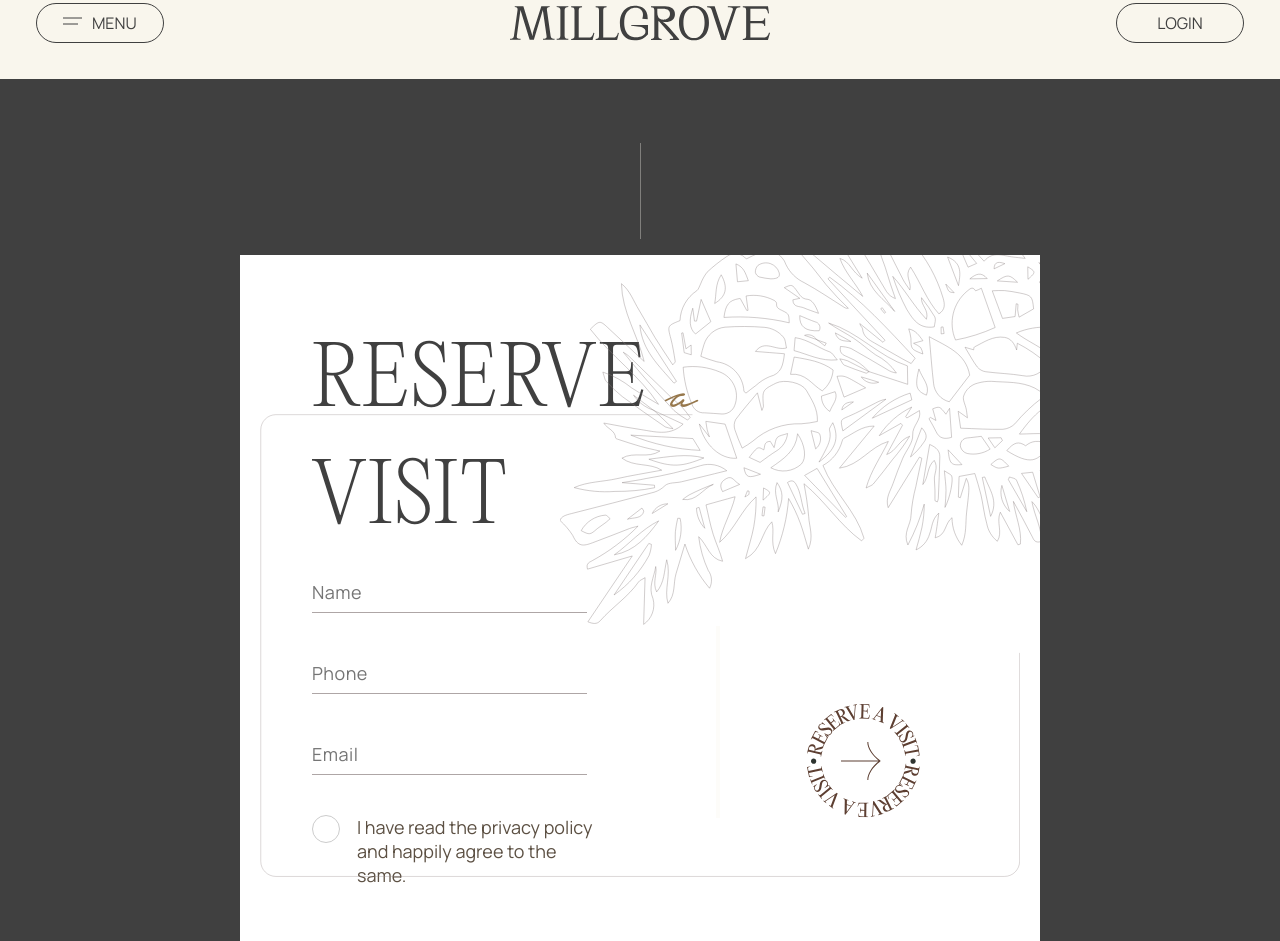
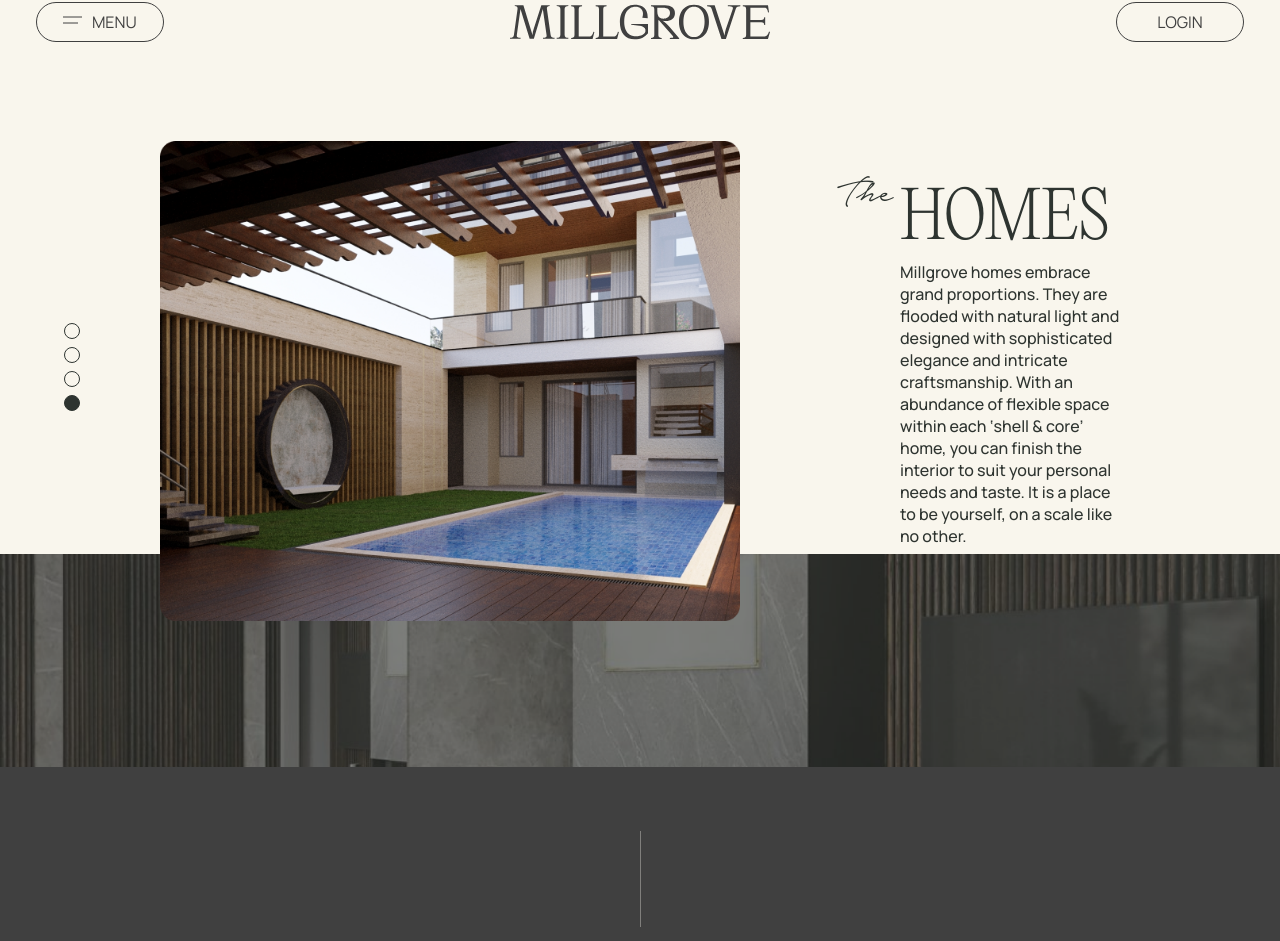
Before and after one commit to sachinsharma92/millgrove-landing-page, a React (Create React App) app: page / in a window 1280 px wide. Shown: the part 3739-4680 px from the top of the page. Built offline with nearby package versions, Linux system fonts and the light colour scheme.

Commit message:
Add carousel view
carousel component added. There is a bug in scroll dots

```diff
--- a/src/components/Header/Header.module.scss
+++ b/src/components/Header/Header.module.scss
@@ -3,6 +3,6 @@
 
 .header{
     @include flex(space-between,center);
-    padding: 2.25rem;
+    padding: 1.5rem 2.25rem;
     width: 100%;
 }
--- a/src/sass/utils/_variables.scss
+++ b/src/sass/utils/_variables.scss
@@ -21,3 +21,10 @@ $green-100:#2E3430;
 $cream-100:#DACFBA;
 $cream-50:#F1EFE5;
 $cream-40:#F9F6ED;
+
+//zindices
+$z-0:0;
+$z-9:9;
+$z-99:9;
+$z-999:999;
+$z-9999:9999;
--- a/src/views/HomeCarousel/HomeCarousel.js
+++ b/src/views/HomeCarousel/HomeCarousel.js
@@ -1,12 +1,29 @@
-import React from 'react';
-import Header from 'components/Header';
+import React, { useState } from "react";
+import Header from "components/Header";
+import HomeCarouselChild from "./HomeCarouselChild";
+import swimmingPool from "../../assets/images/swimming-pool.png";
+import balcony from "../../assets/images/balcony.png";
+import dining from "../../assets/images/dining.png";
+import bedroom from "../../assets/images/bedroom.png";
 import styles from "./HomeCarousel.module.scss";
+import ScrollIndicator from "./ScrollIndicator";
 
 
 const HomeCarousel = () => {
+  const [activeSlide, setActiveSlide] = useState(0)
+
   return (
     <div className={styles.wrapper}>
-        <Header />
+      <Header />
+      <div className={styles.scrollIndicatorContainer}>
+        <ScrollIndicator activeSlide={activeSlide} nosOfSlides={4} />
+      </div>
+      <div className={styles.carouselWrapper}>
+        <HomeCarouselChild setActiveSlide={setActiveSlide} keyNos={0} houseImage={swimmingPool} description={{ heading: "HOMES", description: "Millgrove homes embrace grand proportions. They are flooded with natural light and designed with sophisticated elegance and intricate craftsmanship. With an abundance of flexible space within each ‘shell & core’ home, you can finish the interior to suit your personal needs and taste. It is a place to be yourself, on a scale like no other." }} />,
+        <HomeCarouselChild setActiveSlide={setActiveSlide} keyNos={1} houseImage={balcony} description={{ heading: "GROUNDS", description: "Cocooned by flourishing greens and blossoming pathways, Millgrove is idyllic. Whether seeking serene time out, reconnection with family and friends, or just a long walk, the sprawling grounds offer an indulgent escape from the bustle of the city. Let nature be your happy place." }} supTextLocation={{ left: "-20%" }} />,
+        <HomeCarouselChild setActiveSlide={setActiveSlide} keyNos={2} houseImage={dining} description={{ heading: "COMFORTS", description: "Millgrove offers a unique opportunity to own a freehold property with the customary comforts found in the best condominiums. Services to each home have been meticulously planned so that you don’t have to worry. It is farmhouse-style living with peace of mind." }} supTextLocation={{ left: "-20%" }} />,
+        <HomeCarouselChild setActiveSlide={setActiveSlide} keyNos={3} houseImage={bedroom} description={{ heading: "LOCATIONS", description: "Millgrove is delicately distanced from the commotion of the city, yet effortlessly linked to the livelier parts of the National Capital Region. On completion of several nearby government infrastructure projects, Millgrove will become one of the most connected places to live in Delhi NCR." }} supTextLocation={{ left: "-20%" }} />
+      </div>
     </div>
   )
 }
--- a/src/views/HomeCarousel/HomeCarousel.module.scss
+++ b/src/views/HomeCarousel/HomeCarousel.module.scss
@@ -2,5 +2,88 @@
 @import "../../sass/utils/_mixins.scss";
 
 .wrapper{
-background-color:$cream-40;
+    overflow: hidden;
+    background-color:$cream-40;
+    height: 100vh;
+    display: flex;
+    flex-direction: column;
+    justify-content: flex-start;
+    header{
+        flex: 1;
+        margin-bottom: 4rem;
+    }
+    position: relative;
 }
+
+.carouselWrapper{
+    position: relative;
+    flex: 10;
+    display: flex;
+    flex-direction: column;
+    // padding-top: 4rem;
+    scroll-snap-type: y mandatory;
+    overflow-y: scroll;
+    height: 100%;
+    ::-webkit-scrollbar {
+        display: none;
+    };
+    gap: 5rem;
+}
+.slide{
+    position: relative;
+    min-height: 100%;
+    min-width: 80%;
+    flex-basis: 100%;
+    @include flex(center,flex-start);
+    overflow: hidden;
+    scroll-snap-align: start;
+    // gap: 5rem;
+}
+.slideBgImg{
+    position: absolute;
+    bottom:-10%;
+    max-width: 100%;
+    z-index: $z-0;
+}
+
+.houseAndDescWrapper{
+    @include flex(center,flex-start);
+    gap: 10rem;
+    z-index: $z-9;
+    max-width: 75%;
+    img{
+        height: 60vh;
+    }
+}
+.description{
+    max-width: 35%;
+    margin-top: 4%;
+    p{
+        @include fontStyles($green-100,"Manrope",500,1rem);
+        text-align: left;
+    }
+}
+
+.scrollIndicatorContainer{
+    position: absolute;
+    top: 50%;
+    left: 5%;
+    transform: translateY(-50%);
+    z-index: $z-9
+}
+
+.scrollIndicatorWrapper{
+    @include flex(center,center);
+    flex-direction: column;
+    gap: 0.5rem
+}
+.dot{
+    border-radius: 50%;
+    height: 1rem;
+    width: 1rem;
+    border: 1px solid $green-100;
+    background-color: transparent;
+}
+.dot.active{
+    background-color: $green-100;
+}
--- /dev/null
+++ b/src/views/HomeCarousel/HomeCarouselChild.js
@@ -0,0 +1,32 @@
+import React, { useRef } from 'react';
+import SuperScriptText from 'components/SuperScriptText';
+import bgImg from "../../assets/images/rectangle-400.png";
+import styles from "./HomeCarousel.module.scss"
+import { useIntersection } from 'hooks/useIntersection';
+
+const HomeCarouselChild = ({ houseImage, description, bgImage=bgImg,supTextLocation,setActiveSlide,keyNos }) => {
+
+    const slideRef = useRef(null)
+    const inViewport = useIntersection(slideRef, '0px');
+
+    if(inViewport){
+        setActiveSlide(keyNos)
+    }
+
+    return (
+        <div ref={slideRef} className={styles.slide}>
+            <div className={styles.houseAndDescWrapper}>
+            <img src={houseImage} alt={`${houseImage}`} height="40%" width="100%" />
+                <div className={styles.description}>
+                    <SuperScriptText mainText={{text:description.heading,size:"5vw",color:"#2E3430"}} supText={{text:'The',size:"3.5vw",color:"#2E3430",left:supTextLocation?.left}}/>
+                    <p>
+                   {description?.description}
+                    </p>
+                </div>
+            </div>
+            <img className={styles.slideBgImg} src={bgImage} alt="background" height="275" width="100%" />
+        </div>
+    )
+}
+
+export default HomeCarouselChild
--- /dev/null
+++ b/src/views/HomeCarousel/ScrollIndicator.js
@@ -0,0 +1,17 @@
+import React from "react"
+import styles from "./HomeCarousel.module.scss";
+
+const ScrollIndicator = ({ activeSlide, nosOfSlides }) => {
+
+    const arr = Array(nosOfSlides).fill(true);
+
+    return (
+        <div className={styles.scrollIndicatorWrapper}>
+            {arr.map((_,index) => (
+                <div className={`${styles.dot} ${index===activeSlide && styles.active}`} key={index} ></div>
+            ))}
+        </div>
+    )
+}
+
+export default ScrollIndicator
```
